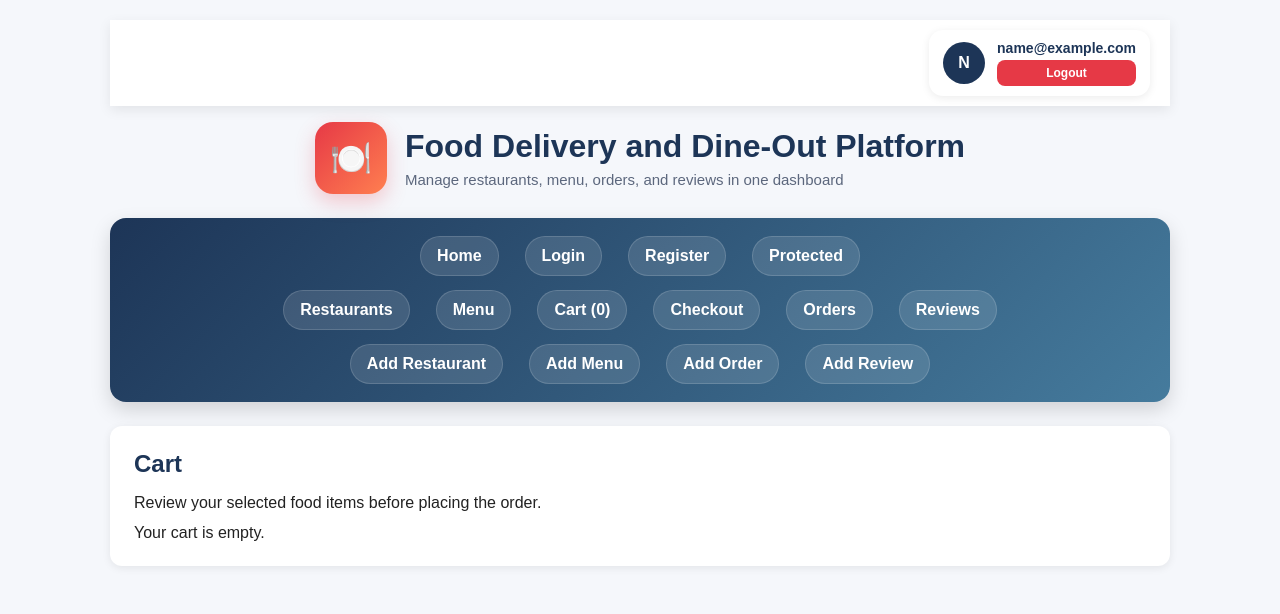
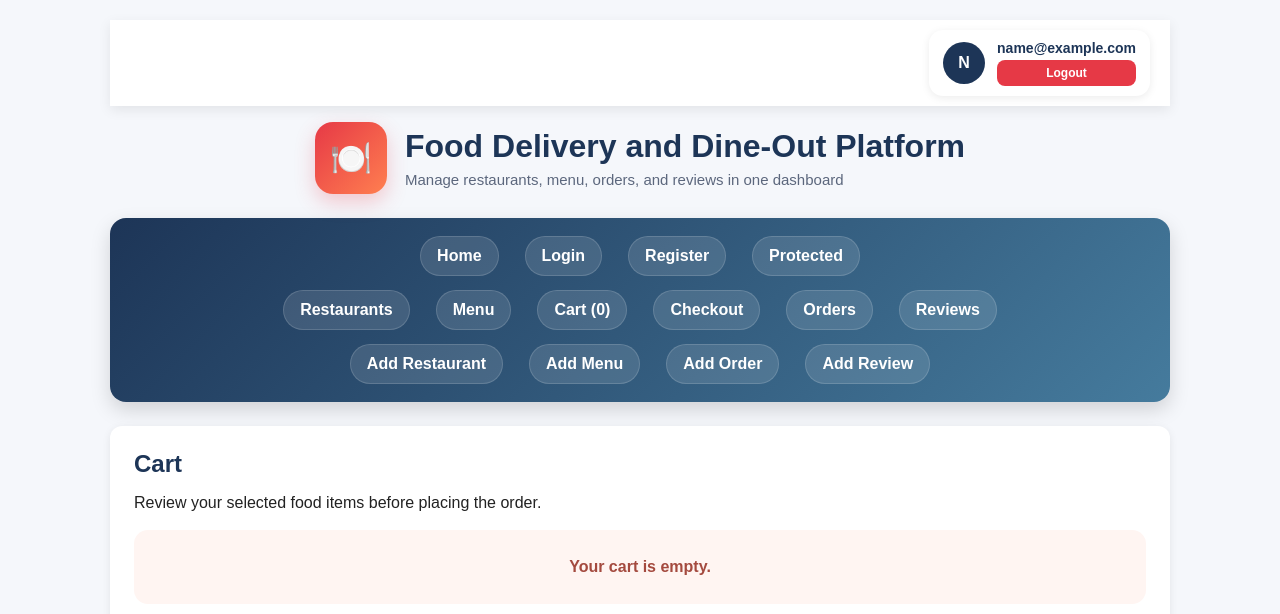
Before and after one commit to TheekshanaKandhi/Integrated-Food-Hospitality-Platform, a React app in the folder frontend/: page /cart in a window 1280 px wide. Shown: the top 614 px of the page. Built offline with nearby package versions, Linux system fonts and the light colour scheme; sample sign-in values are in the browser's storage; the HTML template or start-up script is replaced by a standard one.

Commit message:
Improved empty states for cart and checkout

```diff
--- a/frontend/src/App.css
+++ b/frontend/src/App.css
@@ -854,3 +854,18 @@ p {
   90% { opacity: 1; }
   100% { opacity: 0; transform: translateY(20px); }
 }
+.empty-state {
+  text-align: center;
+  padding: 28px;
+  background: #fff5f2;
+  color: #a44a3f;
+  border-radius: 14px;
+  font-weight: 600;
+  margin-top: 18px;
+}
+
+.checkout-form-box button,
+.cart-summary button {
+  border-radius: 12px;
+  padding: 12px 18px;
+}
--- a/frontend/src/pages/Cart.jsx
+++ b/frontend/src/pages/Cart.jsx
@@ -45,7 +45,7 @@ function Cart() {
       <p>Review your selected food items before placing the order.</p>
 
       {cartItems.length === 0 ? (
-        <p>Your cart is empty.</p>
+        <p className="empty-state">Your cart is empty.</p>
       ) : (
         <div className="cart-grid">
           {cartItems.map((item) => (
--- a/frontend/src/pages/Checkout.jsx
+++ b/frontend/src/pages/Checkout.jsx
@@ -110,7 +110,7 @@ function Checkout() {
 )}
 
       {cartItems.length === 0 ? (
-        <p>No items in cart.</p>
+        <p className="empty-state">No items in cart.</p>
       ) : (
         <div className="checkout-grid">
           <div className="checkout-form-box">
```
